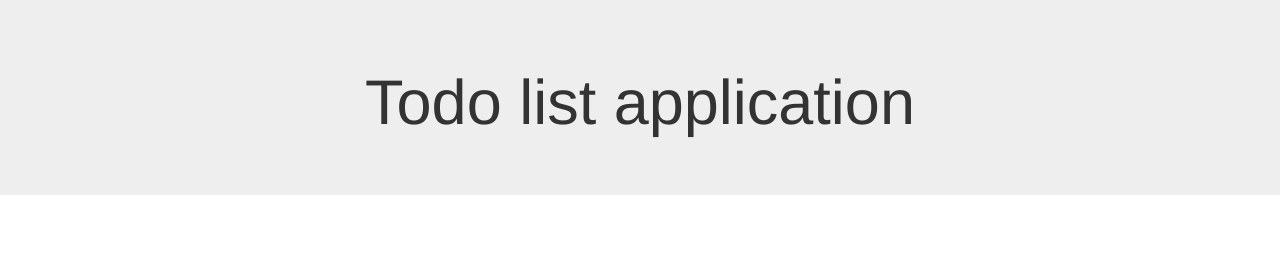
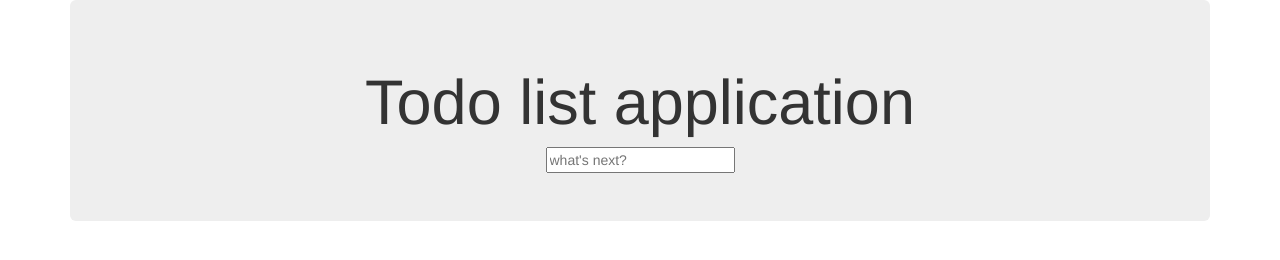
Before and after one commit to chenshalev/exc-angular-missions, a plain HTML site: page index.html in a window 1280 px wide. Drawn offline with nearby package versions, Linux system fonts and the light colour scheme; some packages are replaced by stand-ins of ours; files whose address does not match are found by name.

Commit message:
add input area-whats next?

```diff
--- a/app/todosCtrl.js
+++ b/app/todosCtrl.js
@@ -0,0 +1,4 @@
+var app = angular.module('myApp', []);
+app.controller('formCtrl', function($scope) {
+    $scope.firstname = "John";
+});
--- a/index.html
+++ b/index.html
@@ -24,11 +24,15 @@
 </head>
 <body ng-app="todosApp" ng-controller="TestCtrl">
 
-    <div class="jumbotron">
-        <div class="container text-center">
+    <div class="container">
+        <div class="jumbotron text-center ">
             <h1>Todo list application</h1>
+            <form>
+                <input type="text" ng-model="todo" placeholder="what's next?">
+              </form>
+
         </div>
+
     </div>
-
 </body>
 </html>
```
Also changed, not shown: app/todos.html (deleted, +0 -7 lines).
